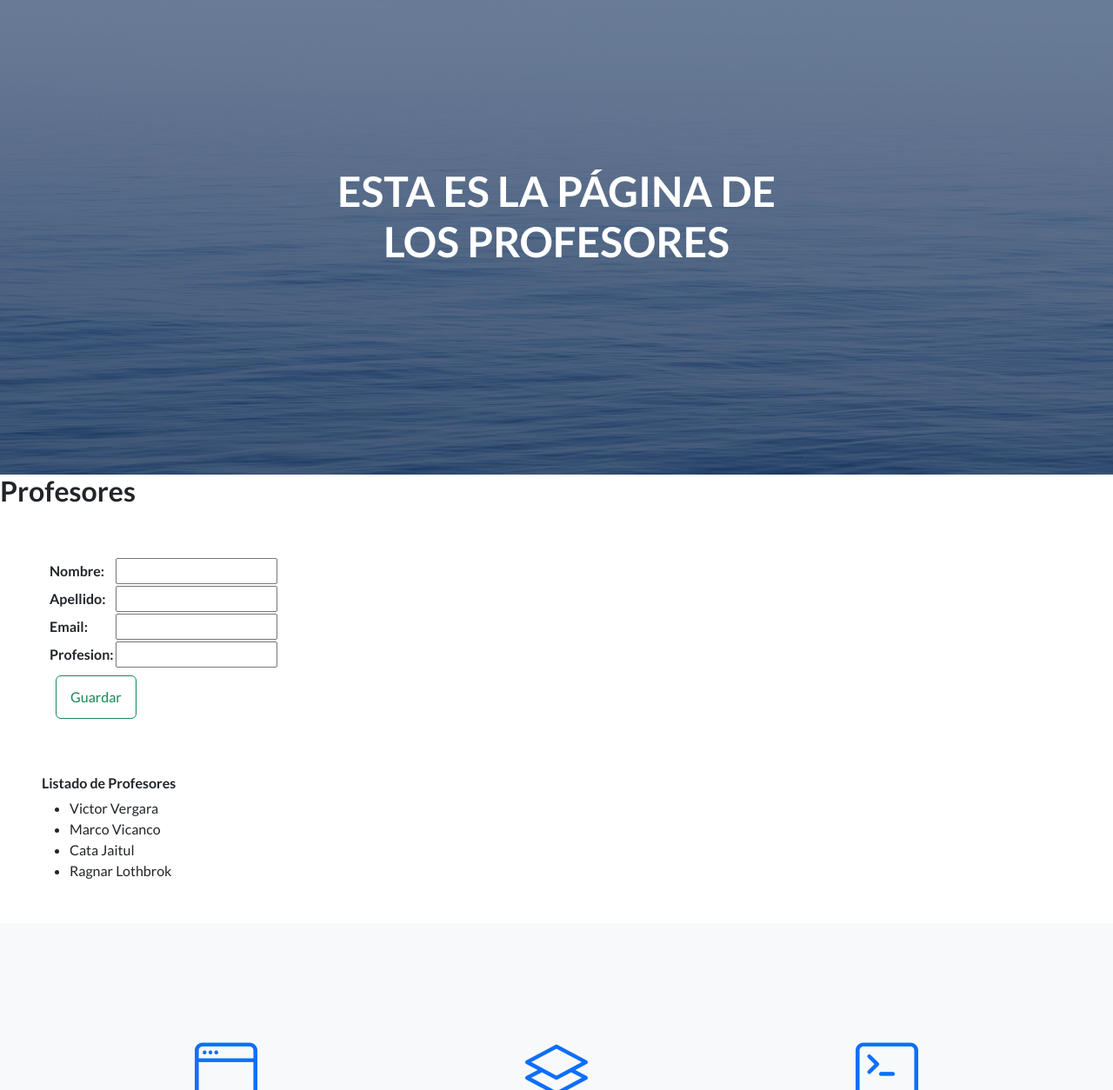
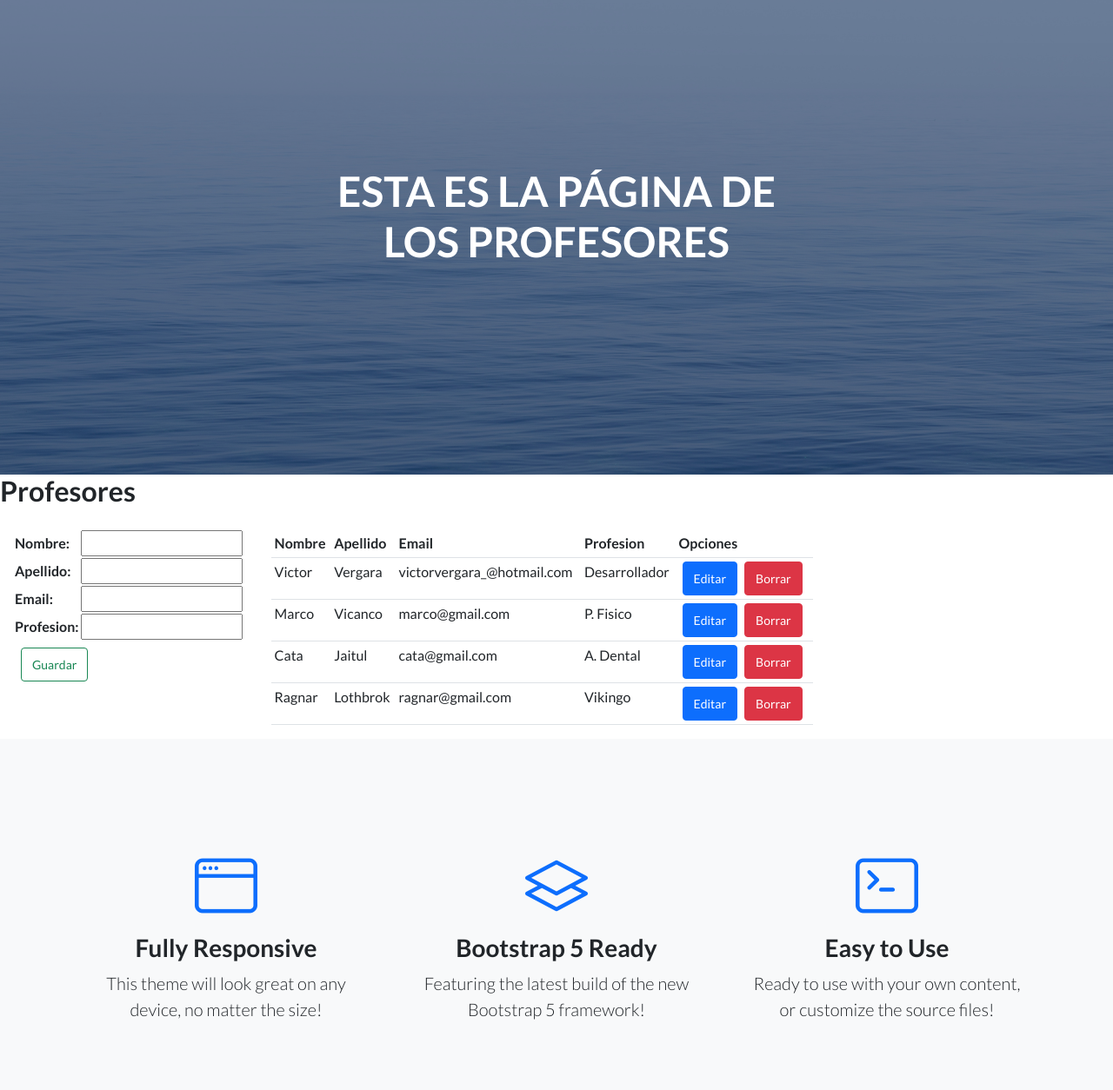
Before and after one commit to VictorVergaraC/python_43870, a Django app: page /AppCoder/profesores in a window 1280 px wide. Shown: the part 67-1321 px from the top of the page at 87% size. Run offline with Django 4.2, Linux system fonts and the light colour scheme; data comes from the database, SQL or seed files in the repository; both versions use the stored data as it was after the commit; some libraries are stand-ins or nearby versions.

Commit message:
Se agrega CRUD para profesores, en la clase 22

```diff
--- a/AppCoder/templates/AppCoder/busquedaComision.html
+++ b/AppCoder/templates/AppCoder/busquedaComision.html
@@ -1,6 +1,8 @@
 {% extends "AppCoder/padre.html" %}
 
 {% load static %}
+
+{% block title %} Buscar Comisión {% endblock %}
 
 {% block titulo %} ESTA ES LA BÚSQUEDA DE COMISIONES {% endblock %}
 
--- a/AppCoder/templates/AppCoder/cursos.html
+++ b/AppCoder/templates/AppCoder/cursos.html
@@ -1,6 +1,8 @@
 {% extends "AppCoder/padre.html" %}
 
 {% load static %}
+
+{% block title %} Cursos {% endblock %}
 
 {% block titulo %} ESTE ES UN FORMULARIO DE CARGA DE CURSOS {% endblock %}
 
--- a/AppCoder/templates/AppCoder/entregables.html
+++ b/AppCoder/templates/AppCoder/entregables.html
@@ -1,6 +1,8 @@
 {% extends "AppCoder/padre.html" %}
 
 {% load static %}
+
+{% block title %} Entregables {% endblock %}
 
 {% block titulo %} ESTA ES LA PÁGINA DE LOS ENTREGABLES {% endblock %}
 
--- a/AppCoder/templates/AppCoder/estudiantes.html
+++ b/AppCoder/templates/AppCoder/estudiantes.html
@@ -1,6 +1,8 @@
 {% extends "AppCoder/padre.html" %}
 
 {% load static %}
+
+{% block title %} Estudiantes {% endblock %}
 
 {% block titulo %} ESTA ES LA PÁGINA DE LOS ESTUDIANTES {% endblock %}
 
--- a/AppCoder/templates/AppCoder/inicio.html
+++ b/AppCoder/templates/AppCoder/inicio.html
@@ -1,6 +1,8 @@
 {% extends "AppCoder/padre.html" %}
 
 {% load static %}
+
+{% block title %} Inicio {% endblock %}
 
 {% block titulo %} ESTA ES LA PÁGINA DE INICIO {% endblock %}
 
--- a/AppCoder/templates/AppCoder/padre.html
+++ b/AppCoder/templates/AppCoder/padre.html
@@ -7,7 +7,8 @@
         <meta name="viewport" content="width=device-width, initial-scale=1, shrink-to-fit=no" />
         <meta name="description" content="" />
         <meta name="author" content="" />
-        <title>Inicio</title>
+        <title>{% block title %} {% endblock %}</title>
+
         <!-- Favicon-->
         <link rel="icon" type="image/x-icon" href="{% static 'AppCoder/assets/favicon.ico' %}" />
         <!-- Bootstrap icons-->
--- a/AppCoder/templates/AppCoder/profesores.html
+++ b/AppCoder/templates/AppCoder/profesores.html
@@ -4,27 +4,54 @@
 
 {% block titulo %} ESTA ES LA PÁGINA DE LOS PROFESORES {% endblock %}
 
+{% block title %} Profesores {% endblock %}
+
 {% block contenido_que_cambia %}
 
 <h2>Profesores</h2>
-<form action="{% url 'profesores' %}" method="post" class="m-5 p-2">
+<main class="d-flex">
+    <section class="d-flex flex-column">
+        <form action="{% url 'profesores' %}" method="post" class="m-2 p-2">
             {% csrf_token %}
             <table>
                 {{ formulario.as_table }}
             </table>
-    <button type="submit" class="btn btn-outline-success m-2">Guardar</button>
+            <button type="submit" class="btn btn-outline-success m-2 btn-sm">Guardar</button>
         </form>
         {% if mensaje != "" %}
             <h4 class="m-2">{{ mensaje }}</h4>
         {% endif %}
-
-<section class="m-5">
-    <h6>Listado de Profesores</h6>
-    <ul>
-        {% for profe in profes %}
-            <li>{{ profe.nombre }} {{ profe.apellido }}</li>
-        {% endfor %}
-    </ul>
     </section>
 
+    <section class="m-2">
+
+        <table class="table table-sm m-2">
+            <thead>
+                <tr>
+                    <th>Nombre</th>
+                    <th>Apellido</th>
+                    <th>Email</th>
+                    <th>Profesion</th>
+                    <th>Opciones</th>
+                </tr>
+            </thead>
+            <tbody>
+                {% for profe in profes %}
+                <tr>
+                    <td>{{ profe.nombre }}</td>
+                    <td>{{ profe.apellido }}</td>
+                    <td>{{ profe.email }}</td>
+                    <td>{{ profe.profesion }}</td>
+                    <td class="d-flex">
+                        <a href="{% url 'editarProfesor' profe.id %}"" class="btn btn-primary btn-sm mx-1">Editar</a>
+                        <a href="{% url 'eliminarProfesor' profe.id %}" class="btn btn-danger btn-sm mx-1">Borrar</a>
+                    </td>
+                </tr>
+                {% endfor %}
+            </tbody>
+        </table>
+    </section>
+
+</main>
+
 {% endblock %}
--- a/AppCoder/templates/AppCoder/resultadosBusqueda.html
+++ b/AppCoder/templates/AppCoder/resultadosBusqueda.html
@@ -1,6 +1,8 @@
 {% extends "AppCoder/padre.html" %}
 
 {% load static %}
+
+{% block title %} Resultado búsqueda {% endblock %}
 
 {% block titulo %} ESTA ES LA PÁGINA DE RESULTADOS DE BÚSQUEDA {% endblock %}
 
--- a/AppCoder/urls.py
+++ b/AppCoder/urls.py
@@ -10,4 +10,6 @@ urlpatterns = [
     path('entregables', entregables, name="entregables"),
     path('busquedaComision', busquedaComision, name="busquedaComision"),
     path('buscar', buscar, name="buscar"),
+    path('eliminarProfesor/<id>', eliminarProfesor, name="eliminarProfesor"),
+    path('editarProfesor/<id>', editarProfesor, name="editarProfesor"),
 ]
--- a/AppCoder/views.py
+++ b/AppCoder/views.py
@@ -27,9 +27,8 @@ def inicio(request):
     return render(request,"AppCoder/inicio.html")
 
 def profesores(request):
-    profes = Profesor.objects.all()
 
-    formulario = ProfesorForm()
+    # formulario = ProfesorForm()
     mensaje = ""
     if request.method == "POST":
 
@@ -37,22 +36,68 @@ def profesores(request):
         if form.is_valid():
             data = form.cleaned_data
 
-            nombre    = data["nombre"]
-            apellido  = data["apellido"]
-            email     = data["email"]
-            profesion = data["profesion"]
+            nombre    = str(data["nombre"]).rstrip()
+            apellido  = str(data["apellido"]).rstrip()
+            email     = str(data["email"]).rstrip()
+            profesion = str(data["profesion"]).rstrip()
 
             new_profe = Profesor(nombre=str(nombre).capitalize(), apellido=str(apellido).capitalize(), email=str(email).lower(), profesion = str(profesion).capitalize())
             new_profe.save()
             mensaje = "Profesor creado!"
         else:
             mensaje = "Formulario inválido!"
-            pass
 
+    formulario = ProfesorForm()
+    profes = Profesor.objects.all()
     return render(request,
                   "AppCoder/profesores.html",
                   {"profes":profes, "formulario":formulario, "mensaje":mensaje}
             )
+
+def eliminarProfesor(request, id):
+    profesor = Profesor.objects.get(id=id)
+    profesor.delete()
+
+    formulario = ProfesorForm()
+    profes = Profesor.objects.all()
+    return render(request,
+                  "AppCoder/profesores.html",
+                  {"profes":profes, "formulario":formulario, "mensaje":"Profesor Eliminado!"}
+            )
+
+def editarProfesor(request, id):
+    profesor = Profesor.objects.get(id=id)
+    if request.method == "POST":
+        form = ProfesorForm(request.POST)
+        if form.is_valid():
+            data = form.cleaned_data
+
+            profesor.nombre    = str(data["nombre"]).rstrip()
+            profesor.apellido  = str(data["apellido"]).rstrip()
+            profesor.email     = str(data["email"]).rstrip()
+            profesor.profesion = str(data["profesion"]).rstrip()
+
+            profesor.save()
+            mensaje = "Profesor editado correctamente!"
+
+            profes = Profesor.objects.all()
+            formulario = ProfesorForm()
+
+            return render(request,
+                  "AppCoder/profesores.html",
+                  {"profes":profes, "formulario":formulario, "mensaje":mensaje}
+            )
+    else:
+        formulario = ProfesorForm(initial= {
+            "nombre":profesor.nombre,
+            "apellido":profesor.apellido,
+            "email":profesor.email,
+            "profesion":profesor.profesion
+        })
+        return render(request,
+                      "AppCoder/editarProfesor.html",
+                      { "formulario":formulario, "profesor":profesor }
+                )
 
 def estudiantes(request):
     estudiantes = Estudiante.objects.all()
```
Also changed, not shown: AppCoder/templates/AppCoder/editarProfesor.html (added, +28 -0 lines), db.sqlite3. Lines whose indentation alone changed are shown as unchanged.
